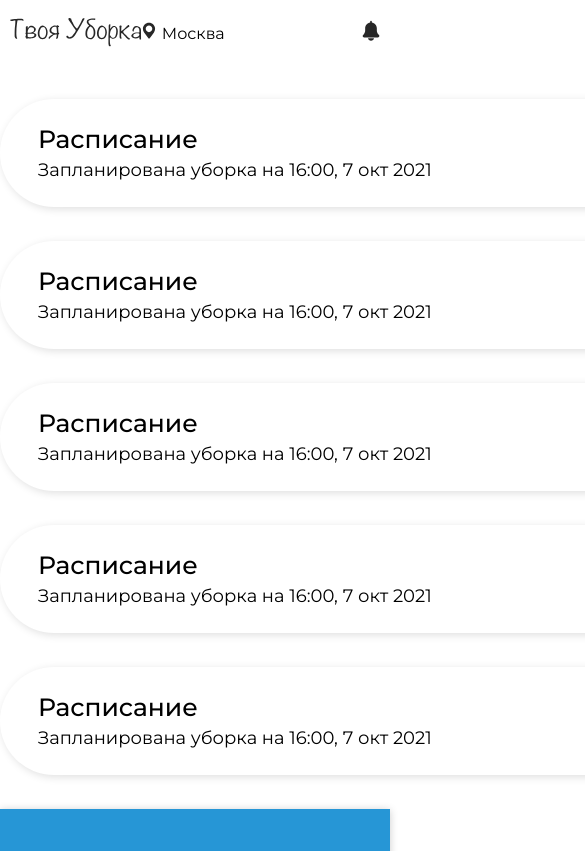
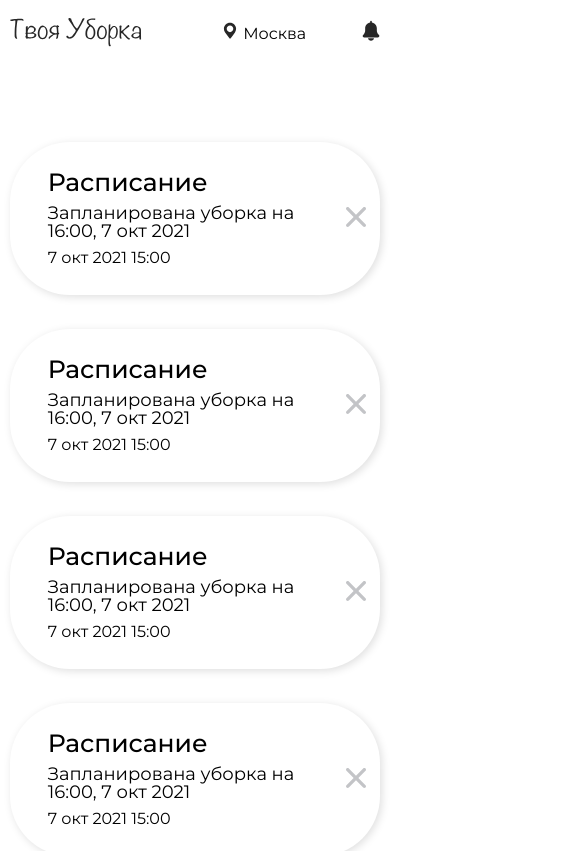
Before and after one commit to karbonara/your_cleaning, a React (Create React App) app: page /timetable in a window 390 px wide. Shown: the top 851 px of the page, 585 px wide, since content can reach past the window. Built offline with nearby package versions, Linux system fonts and the light colour scheme.

Commit message:
fix timetable

```diff
--- a/src/Pages/Client/timetable/Timetable.jsx
+++ b/src/Pages/Client/timetable/Timetable.jsx
@@ -1,38 +1,52 @@
+import { useState } from "react";
 import Close from "../../../assets/close.svg"
 import "./Timetable.scss";
 
 const Timetable = () => {
+
   const timetable = [
     {
+      id: 1,
       title: 'Расписание',
       text: 'Запланирована уборка на 16:00, 7 окт 2021',
       date: '7 окт 2021 15:00'
     },
     {
+      id: 2,
       title: 'Расписание',
       text: 'Запланирована уборка на 16:00, 7 окт 2021',
       date: '7 окт 2021 15:00'
     },
     {
+      id: 3,
       title: 'Расписание',
       text: 'Запланирована уборка на 16:00, 7 окт 2021',
       date: '7 окт 2021 15:00'
     },
     {
+      id: 4,
       title: 'Расписание',
       text: 'Запланирована уборка на 16:00, 7 окт 2021',
       date: '7 окт 2021 15:00'
     },
     {
+      id: 5,
       title: 'Расписание',
       text: 'Запланирована уборка на 16:00, 7 окт 2021',
       date: '7 окт 2021 15:00'
     },
-  ]
+  ];
+
+  const [posts, setPost] = useState(timetable);
+
+  const remove = (post) => {
+    setPost(posts.filter(p => p.id !== post.id));
+  };
+
   return (
     <ul className="timetable__items">
       {
-        timetable.map((item, index) => (
+        posts.map((item, index) => (
           <li key={index} className="timetable__item">
             <div>
               <div className="timetable__item-title">{item.title}</div>
@@ -40,7 +54,7 @@ const Timetable = () => {
             </div>
             <div>
               {item.date}
-              <span>
+              <span onClick={() => remove(item.id)}>
                 <img className="timetable__item-img" src={Close} alt="" />
               </span>
             </div>
--- a/src/Pages/Client/timetable/Timetable.scss
+++ b/src/Pages/Client/timetable/Timetable.scss
@@ -1,7 +1,7 @@
 .timetable__items {
     width: 1400px;
     margin: 0 auto;
-    padding: 0;
+    padding: 43px 0;
     list-style: none;
     font-family: 'Montserrat', sans-serif;
 
@@ -45,3 +45,44 @@
         }
     }
 }
+
+@media(max-width: 1420px) {
+    .timetable__items {
+        width: 95%;
+    }
+}
+
+@media(max-width: 650px) {
+    .timetable__items {
+        width: 95%;
+
+        .timetable__item {
+            position: relative;
+
+            .timetable__item-img {
+                width: 20px;
+                margin-left: 28px;
+                transform: none;
+                position: absolute;
+                top: 45px;
+                right: 14px;
+            }
+        }
+    }
+}
+
+@media(max-width: 450px) {
+    .timetable__items {
+        .timetable__item {
+            flex-wrap: wrap;
+
+            .timetable__item-text {
+                margin: 8px 0;
+            }
+
+            .timetable__item-img {
+                top: 65px;
+            }
+        }
+    }
+}
--- a/src/components/client/calculator/additional-services/AdditionalServices.jsx
+++ b/src/components/client/calculator/additional-services/AdditionalServices.jsx
@@ -14,6 +14,8 @@ import OvenImg from "../../../../assets/img-services/oven.svg";
 import BakeImg from "../../../../assets/img-services/bake.svg";
 import PutAwayImg from "../../../../assets/img-services/putAway.svg";
 import "./AdditionalServices.scss";
+import { useState } from "react";
+// import Items from "./Items";
 
 const AdditionalServices = () => {
 
@@ -122,31 +124,36 @@ const AdditionalServices = () => {
     },
   ];
 
+  const [count, setCount] = useState(0);
+
+  const [items, setItems] = useState(services)
+
   return (
     <div className="additional-services">
       <div className="additional-services__title">Дополнительные услуги</div>
       <ul className="additional-services__items">
         {
-          services.map((item, index) => (
-            <li className="additional-services__item" key={index}>
+          items.map((item, index) => (
+            <li className="additional-services__item" key={item.title}>
               <div className="additional-services__item-text-main">
                 <div className="additional-services__item-text">{item.title}{item.imgInfo}</div>
 
                 <div className="additional-services__item-text">{item.price} ₽ {item.additionText}</div>
               </div>
               <img src={item.img} alt={item.title} />
-              {/* {
+              {
                 <div className="additional-services-add-buttons">
                   <button className="additional-services-add-button">-</button>
-                  <div>1</div>
+                  <div>{count}</div>
                   <button className="additional-services-add-button">+</button>
                 </div>
-              } */}
+              }
             </li>
           ))
         }
+        {/* <Items services={services} count={count} setCount={setCount} /> */}
       </ul>
-    </div>
+    </div >
   )
 }
 
--- /dev/null
+++ b/src/components/client/calculator/additional-services/Items.jsx
@@ -0,0 +1,26 @@
+export default function Items({ services, count, setCount }) {
+
+    return (
+        <>
+            {
+                services.map((item, index) => (
+                    <li className="additional-services__item" key={index}>
+                        <div className="additional-services__item-text-main">
+                            <div className="additional-services__item-text">{item.title}{item.imgInfo}</div>
+
+                            <div className="additional-services__item-text">{item.price} ₽ {item.additionText}</div>
+                        </div>
+                        <img src={item.img} alt={item.title} />
+                        {
+                            <div className="additional-services-add-buttons">
+                                <button className="additional-services-add-button">-</button>
+                                <div>{count}</div>
+                                <button onClick={() => setCount(count + 1)} className="additional-services-add-button">+</button>
+                            </div>
+                        }
+                    </li>
+                ))
+            }
+        </>
+    )
+}
--- a/src/components/client/header/Header.scss
+++ b/src/components/client/header/Header.scss
@@ -151,7 +151,7 @@
     }
 
     .nav__container {
-        width: auto;
+        width: 80%;
     }
 
     .nav__info-container {
--- a/src/components/client/requisites/Requisites.jsx
+++ b/src/components/client/requisites/Requisites.jsx
@@ -7,7 +7,6 @@ const Requisites = () => {
     const [toggleInput, setToggleInput] = useState(false);
     const handleInput = () => {
         setToggleInput(!toggleInput);
-        console.log(1);
     };
 
     return (
```
Also changed, not shown: src/components/client/settings/Settings.jsx (+5 -2 lines).
